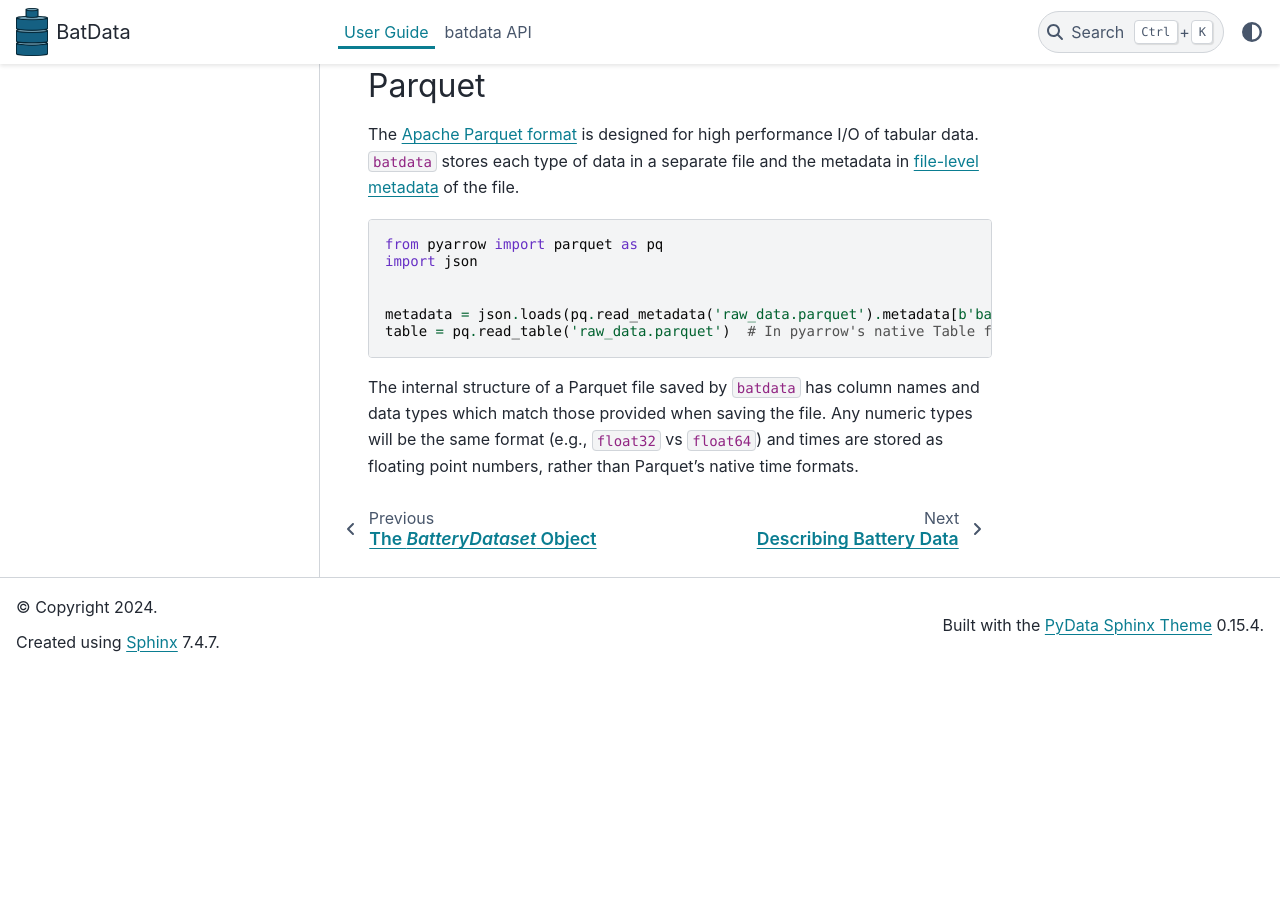
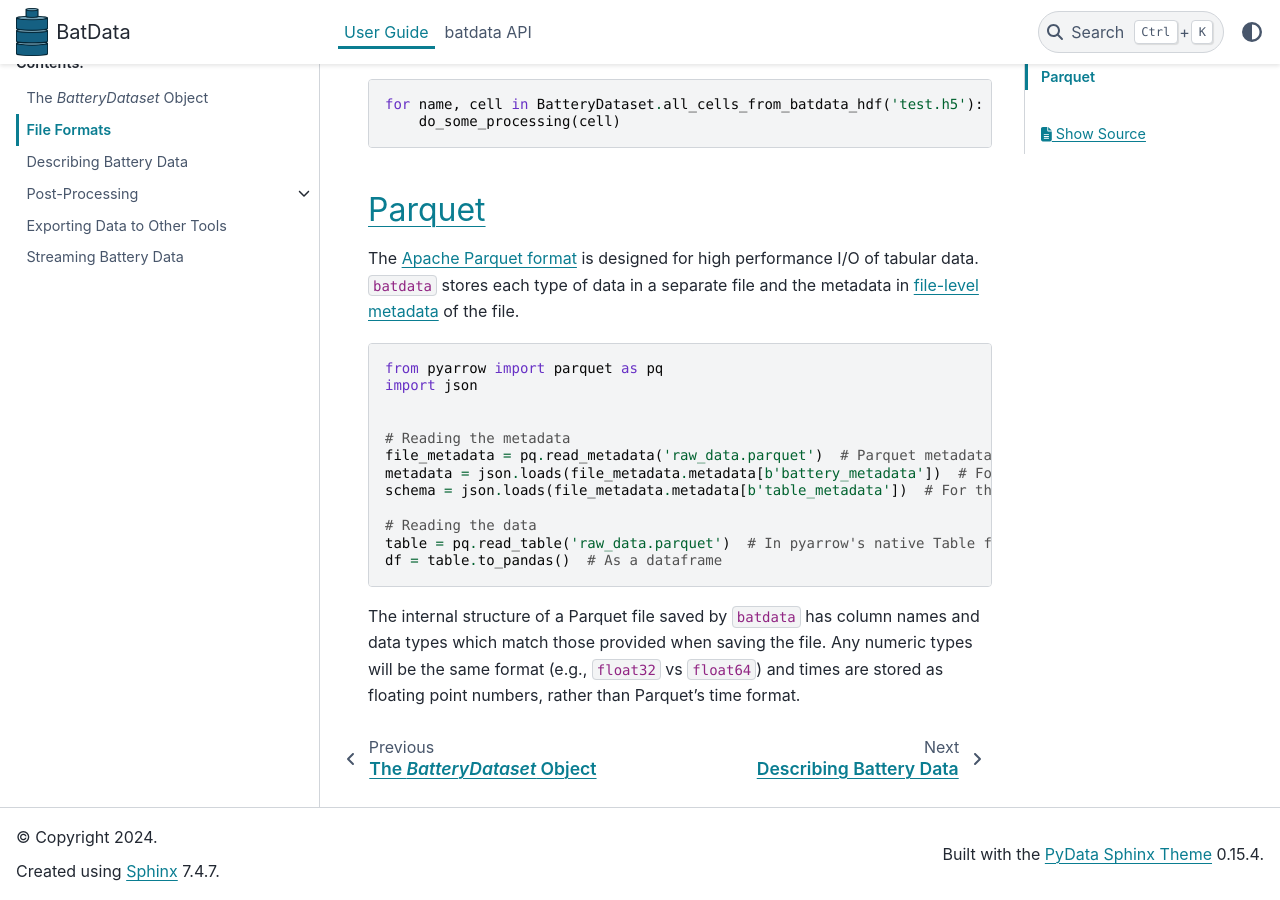
Before and after one commit to ROVI-org/battery-data-toolkit, a Sphinx documentation site: the page built from docs/user-guide/formats.rst, in a window 1280 px wide and 900 px high, scrolled down 1538 px. Built offline with Sphinx 7.4.7 and the PyData theme 0.15.4, drawn with Linux system fonts in a browser that asks for light colours; pages that are not in the unit, such as notebooks, are missing from menus; before the commit the page ends 2209 px from its top, so only the background shows below that; some of the changed text lies outside the part shown.

Commit message:
Update documentation about file formats

```diff
--- a/docs/user-guide/formats.rst
+++ b/docs/user-guide/formats.rst
@@ -6,8 +6,9 @@
 - *HDF5*: A format for saving all available information about a battery into a single file
 - *Parquet*: A format optimized for storing column data, but requires saving separate files for each type of data (cycle vs raw)
 
-.. toctree::
-  :maxdepth: 1
+.. contents::
+  :local:
+  :depth: 1
 
 .. _hdf5:
 
@@ -26,6 +27,7 @@
     with h5py.File('example.h5') as f:
         metadata = json.loads(f.attrs['metadata'])  # Data describing the cell and how it was tested
         raw_data = f['raw_data']  # HDF5 group holding raw data
+        schema = raw_data.attrs['metadata']  # Description of each column
 
 The internal structure of each group (e.g., ``f['raw_data']``) are in `the PyTables layout <https://www.pytables.org/usersguide/file_format.html>`_.
 The format is readable through pytables and Pandas's :func:`~pandas.read_hdf` function, but readers for other languages do not yet exist.
@@ -81,9 +83,15 @@
     import json
 
 
-    metadata = json.loads(pq.read_metadata('raw_data.parquet').metadata[b'battery_metadata'])
+    # Reading the metadata
+    file_metadata = pq.read_metadata('raw_data.parquet')  # Parquet metadata
+    metadata = json.loads(file_metadata.metadata[b'battery_metadata'])  # For the battery
+    schema = json.loads(file_metadata.metadata[b'table_metadata'])  # For the columns
+
+    # Reading the data
     table = pq.read_table('raw_data.parquet')  # In pyarrow's native Table format
+    df = table.to_pandas()  # As a dataframe
 
 The internal structure of a Parquet file saved by ``batdata`` has column names and data types which match those provided when saving the file.
 Any numeric types will be the same format (e.g., ``float32`` vs ``float64``)
-and times are stored as floating point numbers, rather than Parquet's native time formats.
+and times are stored as floating point numbers, rather than Parquet's time format.
```
Also changed, not shown: docs/user-guide/schemas.rst (+5 -2 lines), 1 other file.
